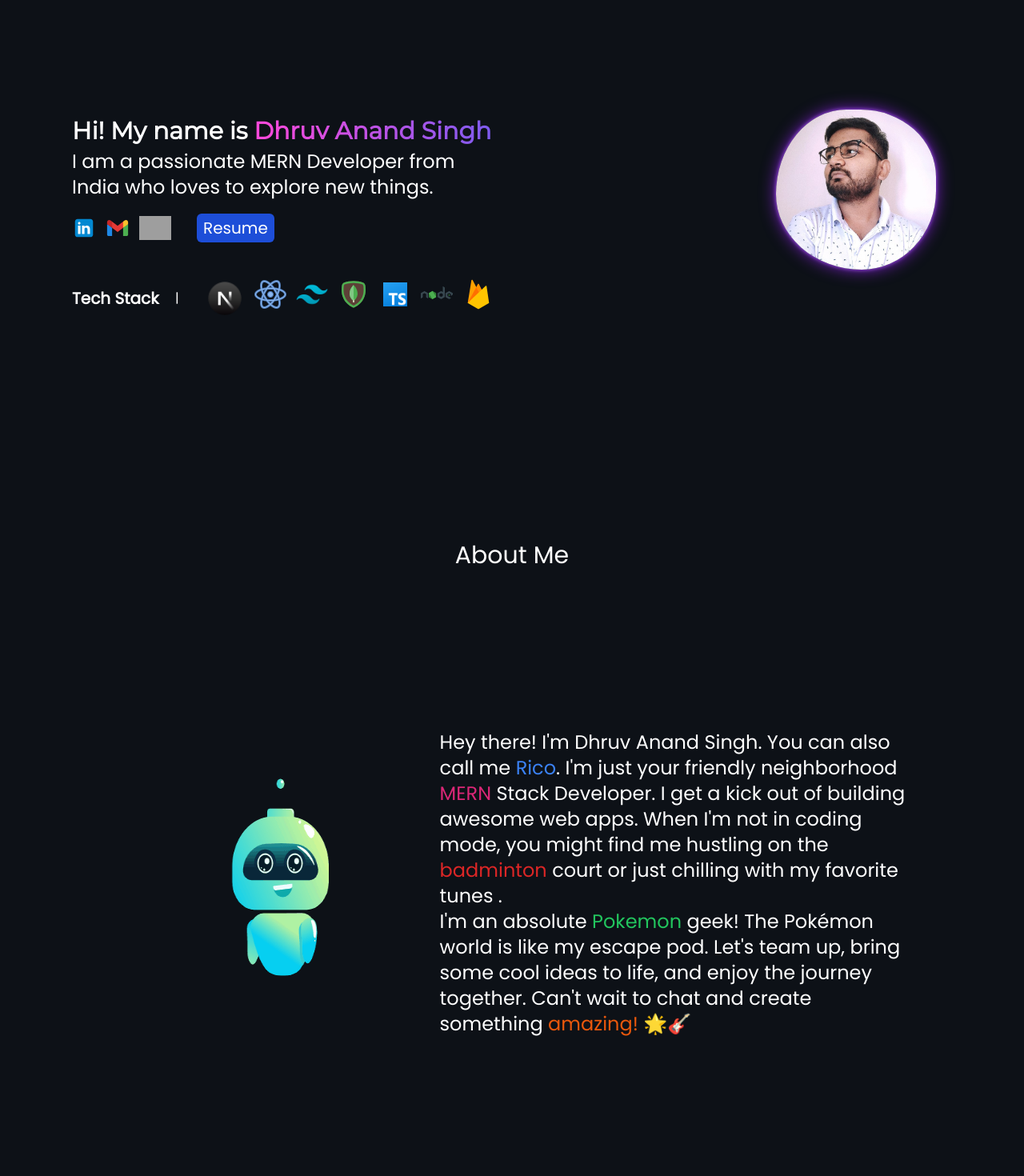
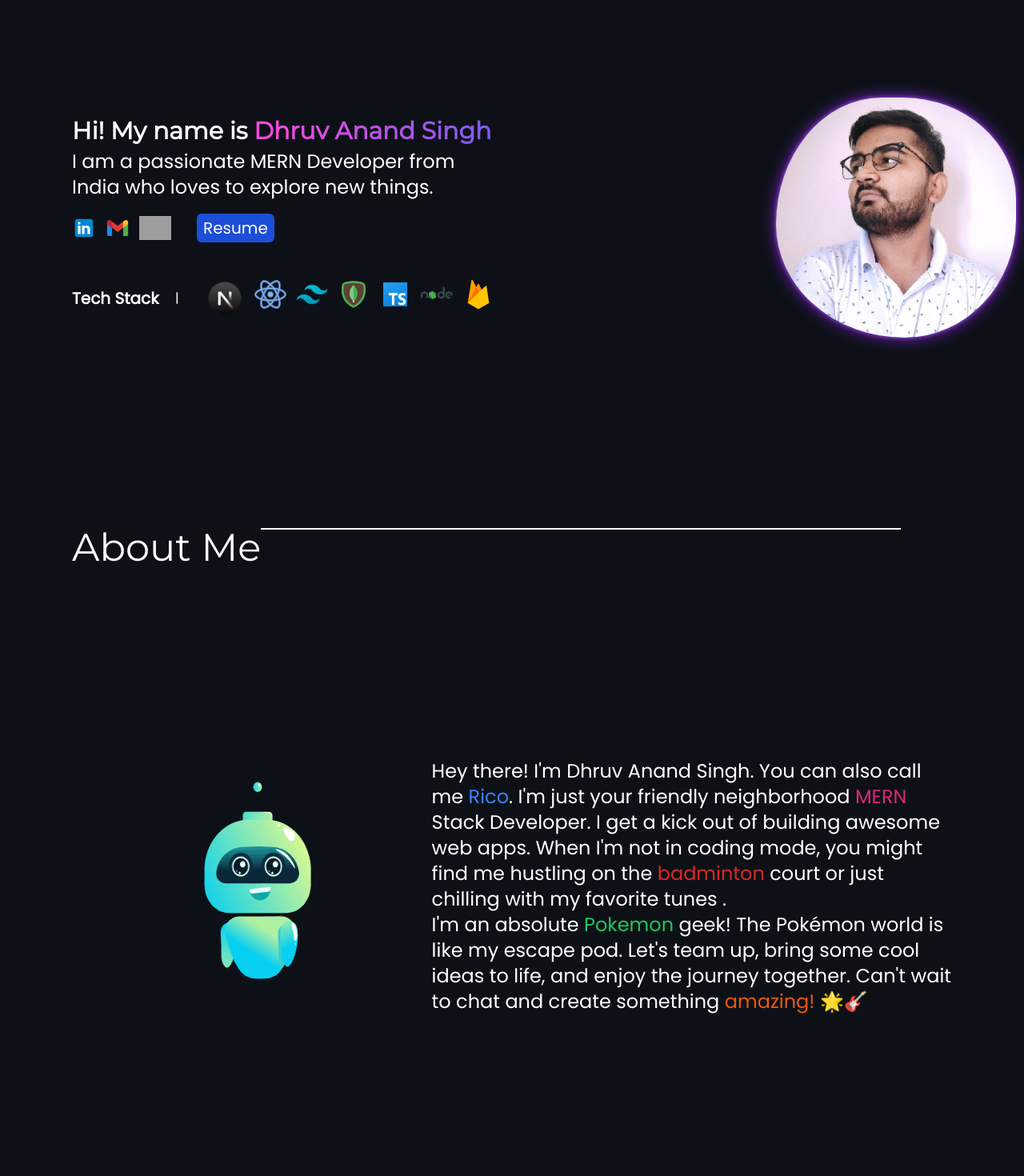
Before and after one commit to Ricobyter/my-portfolio, a React (Vite) app: page / in a window 1280 px wide. Shown: the part 140-1610 px from the top of the page at 80% size. Built offline with nearby package versions, Linux system fonts and the light colour scheme; grey boxes are pictures that could not be loaded.

Commit message:
added design changes

```diff
--- a/src/assets/css/profile.css
+++ b/src/assets/css/profile.css
@@ -1,6 +1,6 @@
 .blob{
-    width: 200px;
-    height: 200px;
+    width: 300px;
+    height: 300px;
     background-size: cover;
     -webkit-background-position: center;
     background-position: center center;
--- a/src/components/About.jsx
+++ b/src/components/About.jsx
@@ -3,8 +3,13 @@ import hello from '../assets/images/robot.gif'
 
 function About() {
   return (
-    <div className='text-white h-[100vh] w-[1000px] pt-4'>
-      <h1 className='text-3xl text-center'>About Me</h1>
+    <div className='text-white h-[100vh] w-[1100px] '>
+      <div className='flex'>
+      <h1 className='text-5xl text-left font-montserrat'>About Me </h1>
+      <div className='bg-white h-[2px] w-[800px]'></div>
+
+      </div>
+
       <div className='flex gap-4 h-full justify-center items-center'>
         <div className='w-2/5'>
        <img src={hello} alt="" className='h-[500px] '/>
--- a/src/components/Hero.jsx
+++ b/src/components/Hero.jsx
@@ -64,7 +64,7 @@ function hero() {
           </div>
 
         </div>
-        <div className="w-1/5 mt-[-70px]">
+        <div className="w-1/5">
           <div className="blob bg-[url('src/assets/images/linkednprofile.jpeg')] neon-purple" >
 
           </div>
```
